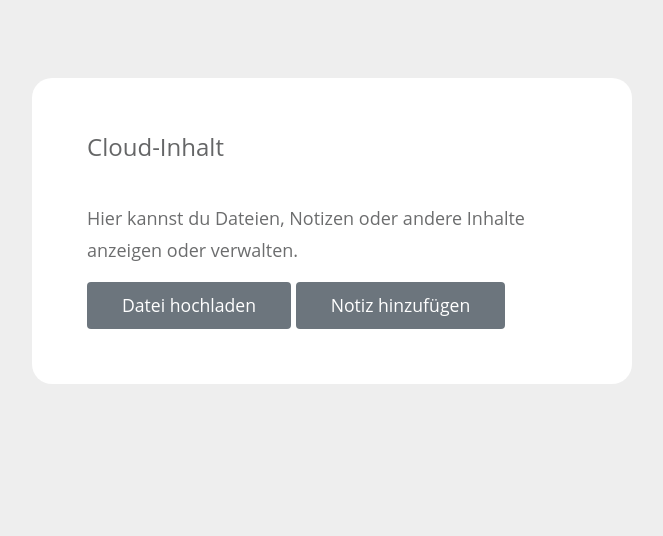
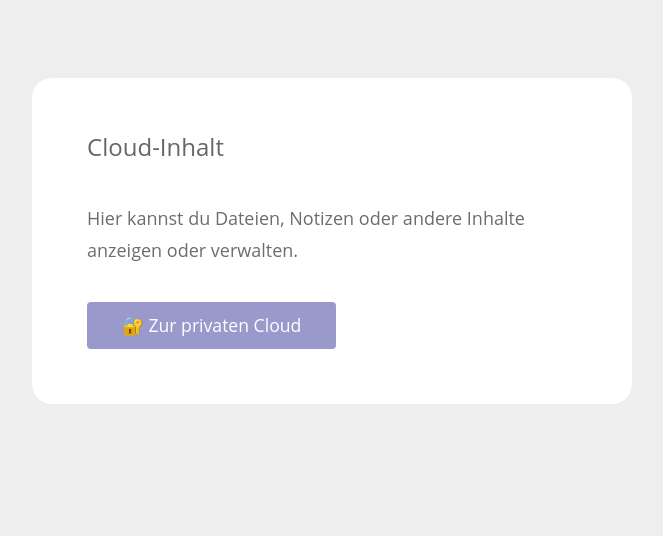
Before and after one commit to Umera14/mrahmiev, a plain HTML site: page cloud.html in a window 1280 px wide. Shown: the part 147-683 px from the top of the page, without its empty margins (308-971 px from the left). Drawn offline with Linux system fonts and the light colour scheme.

Commit message:
Update cloud.html

```diff
--- a/cloud.html
+++ b/cloud.html
@@ -19,8 +19,10 @@
           <h2 class="tm-page-title">Cloud-Inhalt</h2>
           <p>Hier kannst du Dateien, Notizen oder andere Inhalte anzeigen oder verwalten.</p>
           <!-- Beispiel-Buttons -->
-          <button class="btn btn-secondary">Datei hochladen</button>
-          <button class="btn btn-secondary">Notiz hinzufügen</button>
+
+          <a href="https://kai.nl.tab.digital" class="btn btn-primary" target="_blank" style="margin-top: 20px;">
+  🔐 Zur privaten Cloud
+</a>
         </div>
       </div>
     </section>
```
